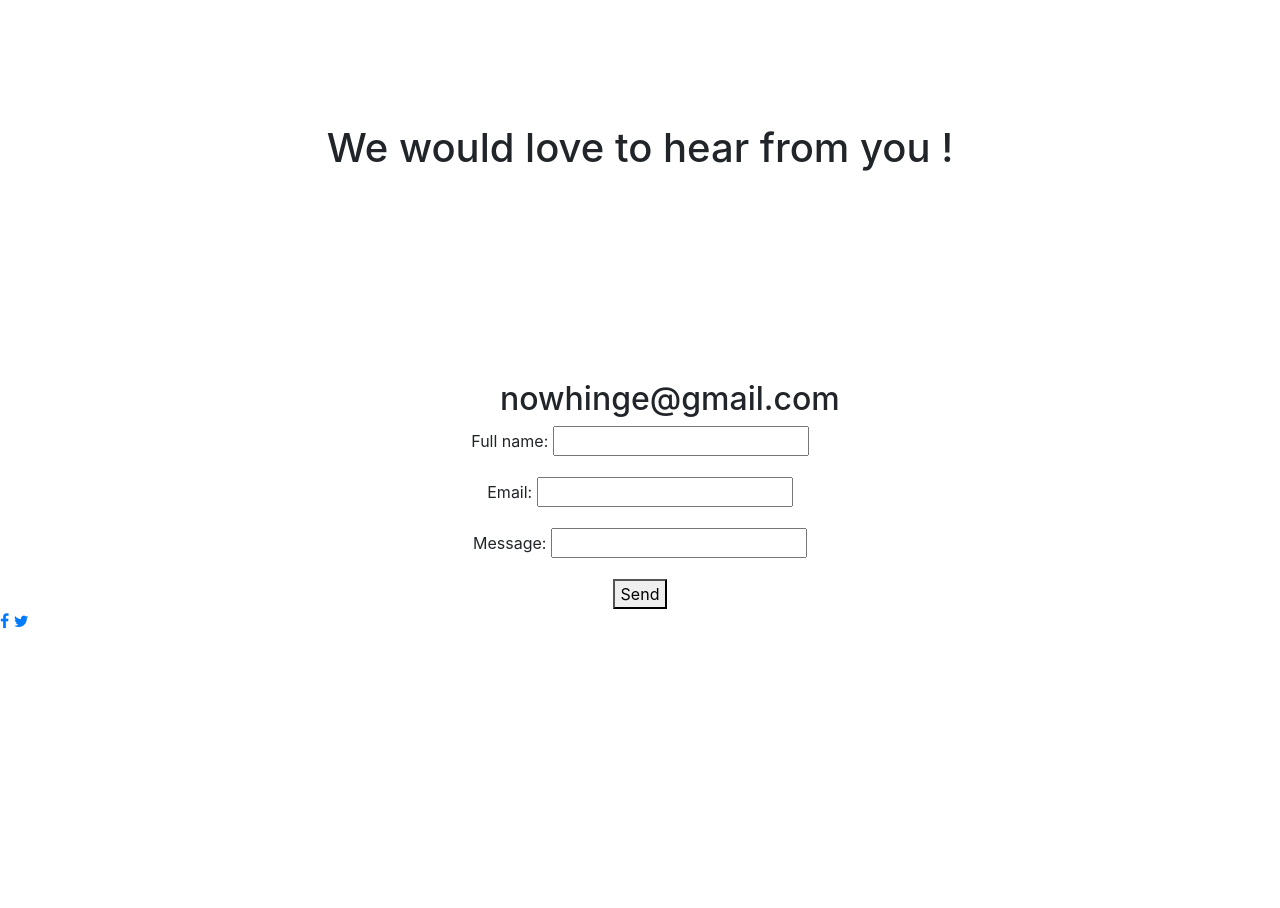
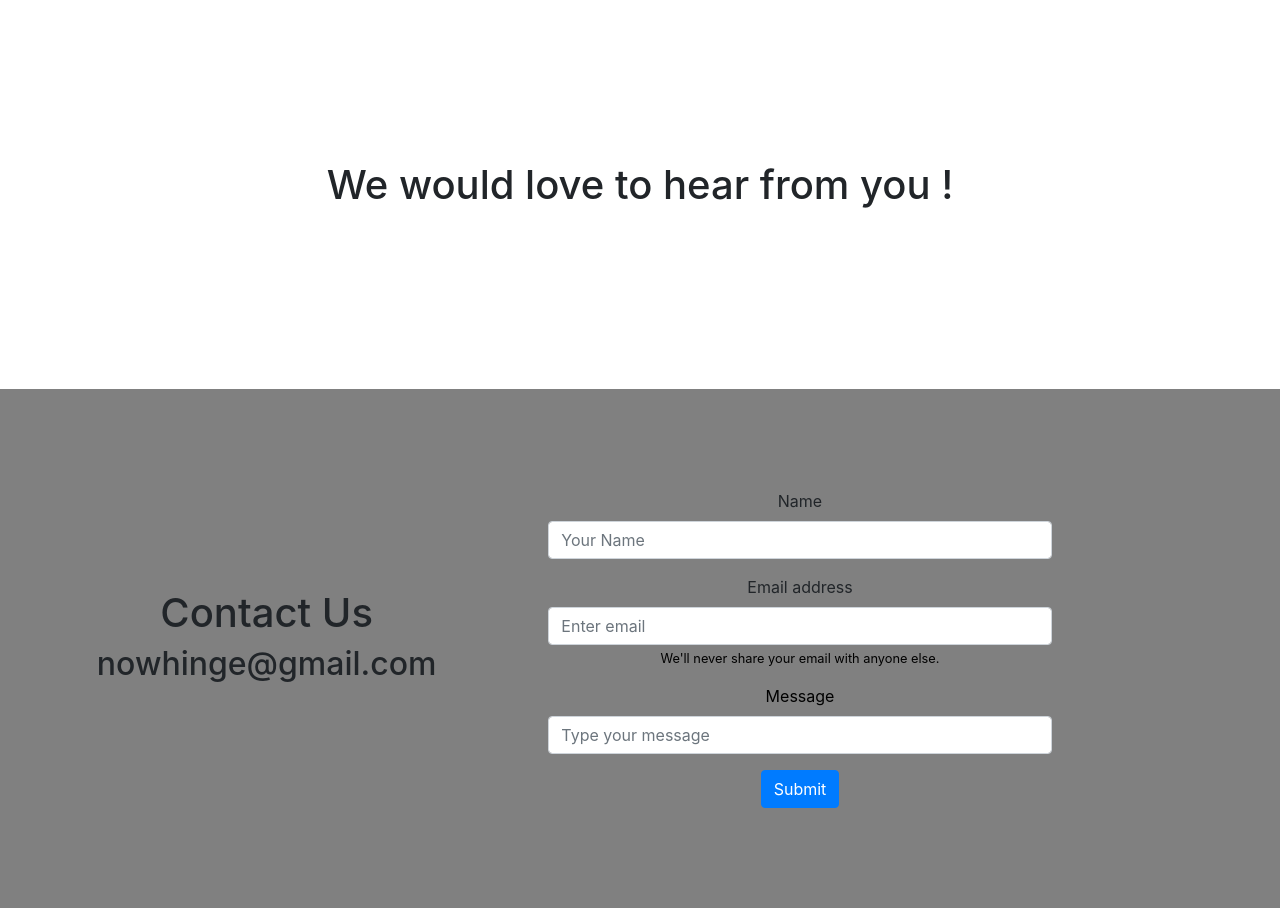
Before and after one commit to kd3423/noWhinge, a Django app: page /contact/ in a window 1280 px wide. Shown: the part 70-978 px from the top of the page. Before the commit the page ends 699 px from the top, so only its background shows below. Run offline with Django 3.2, Linux system fonts and the light colour scheme; some libraries are stand-ins or nearby versions.

Commit message:
contact updated

```diff
--- a/noWhinge/static_project/our_static/css/contact.css
+++ b/noWhinge/static_project/our_static/css/contact.css
@@ -1,14 +1,49 @@
-.navbar{
-    background-color: #ffff00;
+.page1{
+    /* background-color:  #b3d8bb ; */
+    height: 365px;
 }
 
 .contact_header{
     text-align: center;
     position: relative;
+    top: 10%;
     padding: 100px 50px 200px 50px;
 }
 
 .contact_detail{
     text-align: center;
-    padding:0px 500px 0px 500px;
+    /* padding:0px 100px 0px 100px; */
+    margin-top: 200px;
+    float: left;
 }
+
+.form-text{
+    color: #000000;
+}
+
+.share_icon{
+    left: 48%;
+    position: relative;
+    width: 50px;
+    height: 50px;
+}
+
+.page2{
+    background-color: #808080;
+    height: 500;
+}
+
+.page2 > div{
+        display: inline-block;
+}
+
+.container1{
+    padding: 100px;
+    /* float: right; */
+}
+
+#text{
+    float: left;
+    text-align: center;
+    padding: 10px;
+}
--- a/noWhinge/templates/contactform.html
+++ b/noWhinge/templates/contactform.html
@@ -26,25 +26,49 @@
 <body>
     {% include 'navbar.html' %}
 
+    <div class="page1">
         <div class="contact_header">
             <h1>We would love to hear from you !</h1>
         </div>
-    <div class="contact_detail">
+
+        <!-- Add font awesome icons -->
+        <!-- <link rel="stylesheet" href="https://cdnjs.cloudflare.com/ajax/libs/font-awesome/4.7.0/css/font-awesome.min.css">
+        <a href="#" class="fa fa-facebook"></a>
+        <a href="#" class="fa fa-twitter"></a> -->
+    </div>
+
+    <div class="page2">
+        <div class="contact_detail col-md-5">
+            <h1>Contact Us</h1>
             <h2>nowhinge@gmail.com</h2>
         </div>
-
-    <link rel="stylesheet" href="https://cdnjs.cloudflare.com/ajax/libs/font-awesome/4.7.0/css/font-awesome.min.css">
-    <div class="container1">
+        <div class="container1 col-md-5">
             <center>
-        <form method="post">
+                <!-- <form method="post">
                 {% csrf_token %}
                 {{ form.as_p }}
                 <button type="submit">Send</button>
+                </form> -->
+
+                <form name = "contact_form" enctype = "multipart/form-data"
+             action = "{% url 'contact' %}" method = "POST" >{% csrf_token %}
+                    <div class="form-group">
+                        <label for="name">Name</label>
+                        <input type="text" class="form-control" name="name" id="name" placeholder="Your Name">
+                    </div>
+                    <div class="form-group">
+                        <label for="email">Email address</label>
+                        <input type="email" class="form-control" name="email" id="email" aria-describedby="emailHelp" placeholder="Enter email">
+                        <small id="emailHelp" class="form-text text-muted"><font color="black">We'll never share your email with anyone else.</small>
+                    </div>
+                    <div class="form-group">
+                        <label for="msg">Message</label>
+                        <input type="text" class="form-control" name="message" id="msg" placeholder="Type your message">
+                    </div>
+                    <button type="submit" class="btn btn-primary">Submit</button>
                 </form>
             </center>
         </div>
-    <!-- Add font awesome icons -->
-    <a href="#" class="fa fa-facebook"></a>
-    <a href="#" class="fa fa-twitter"></a>
+    </div>
 
 </body>
```
Lines whose indentation alone changed are shown as unchanged.
